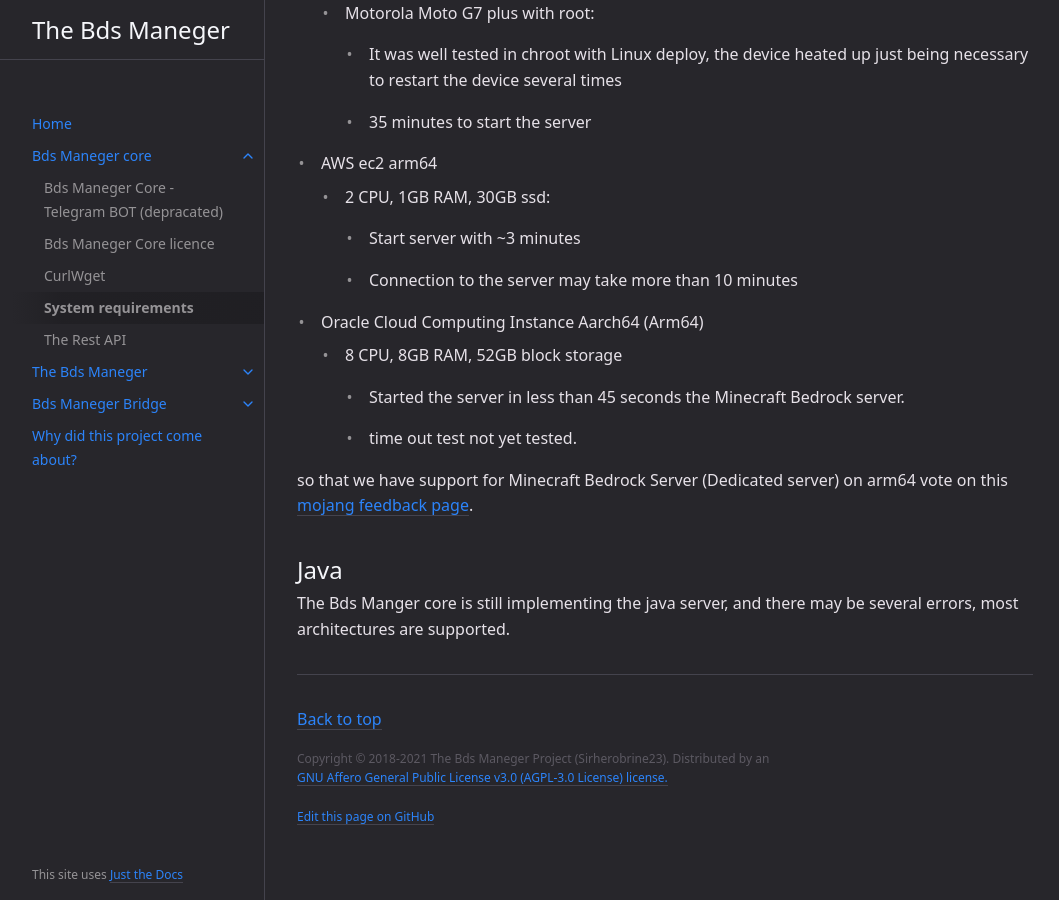
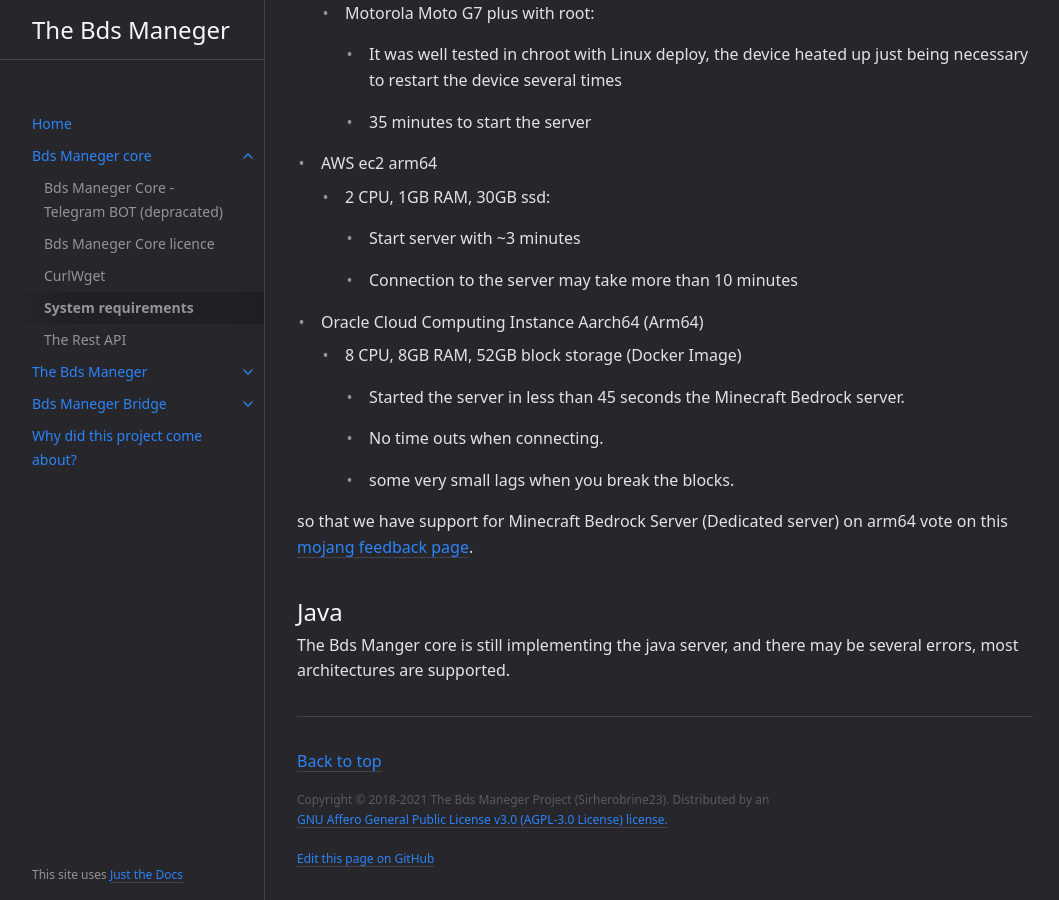
Before and after one commit to terrorizer1980/Bds-Manager-Project-Documentation, a Jekyll site: the page built from docs/Bds Maneger core/System requeriments.md, in a window 1280 px wide and 900 px high, scrolled down 1469 px. Shown: the whole window, without its empty margins (107-1166 px from the left). Built offline with Jekyll 4.4.1, drawn with Linux system fonts in a browser that asks for light colours.

Commit message:
Update System requeriments.md
Add time out info in oracle cloud arm64 vm, and more info

```diff
--- a/docs/Bds Maneger core/System requeriments.md
+++ b/docs/Bds Maneger core/System requeriments.md
@@ -64,10 +64,12 @@ We have a docker image to be used on all platforms, even in the ARM64 architectu
 
         - Connection to the server may take more than 10 minutes
 * Oracle Cloud Computing Instance Aarch64 (Arm64)
-    * 8 CPU, 8GB RAM, 52GB block storage
+    * 8 CPU, 8GB RAM, 52GB block storage (Docker Image)
         - Started the server in less than 45 seconds the Minecraft Bedrock server.
 
-        - time out test not yet tested.
+        - No time outs when connecting.
+
+        - some very small lags when you break the blocks.
 
 so that we have support for Minecraft Bedrock Server (Dedicated server) on arm64 vote on this [mojang feedback page](https://feedback.minecraft.net/hc/en-us/community/posts/360022601432-Dedicated-Servers-for-ARM-Devices).
 
```
